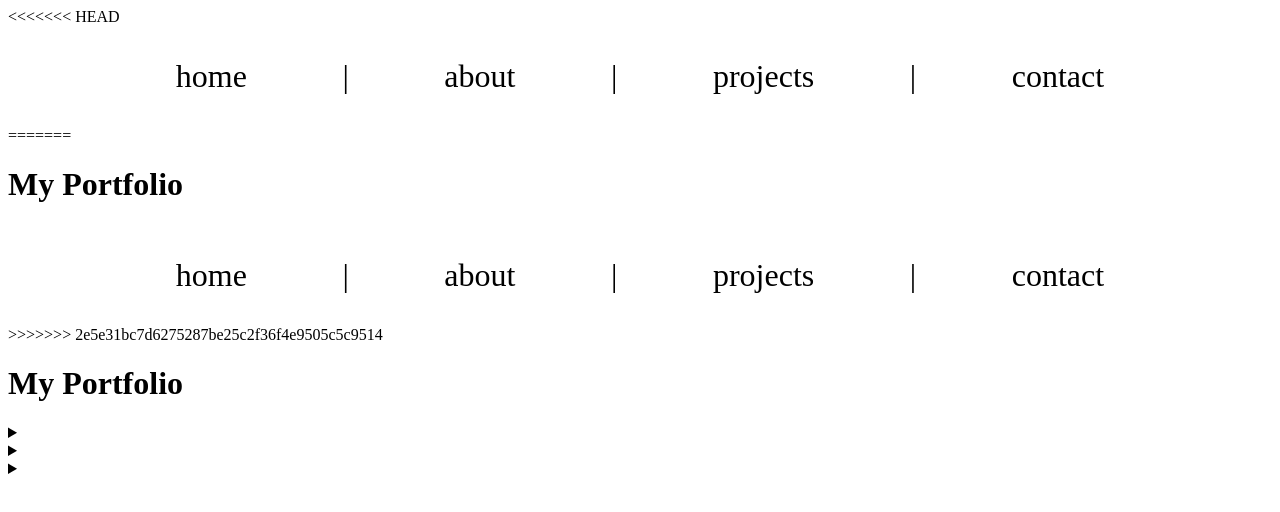
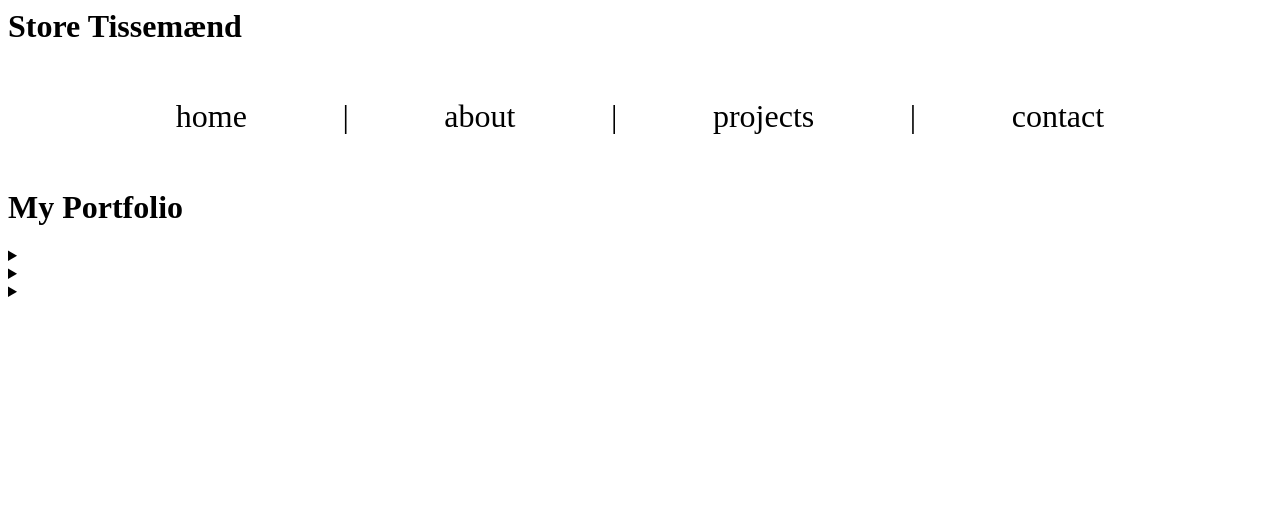
Before and after one commit to magn902m/mygitexercise, a plain HTML site: page index.html in a window 1280 px wide. Drawn offline with Linux system fonts and the light colour scheme.

Commit message:
fix heading

```diff
--- a/index.html
+++ b/index.html
@@ -5,7 +5,7 @@
 	<link rel="stylesheet" href="styles.css" />
 </head>
 <header>
-<<<<<<< HEAD
+	<h1>Store Tissemænd</h1>
 	<nav>
 		<ul>
 			<li><a href="index.html#">home</a></li>
@@ -17,20 +17,6 @@
 			<li><a href="contact.html">contact</a></li>
 		</ul>
 	</nav>
-=======
-  <h1>My Portfolio</h1>
-  <nav>
-    <ul>
-      <li><a href="index.html#">home</a></li>
-      <div>|</div>
-      <li><a href="index.html#about">about</a></li>
-      <div>|</div>
-      <li><a href="index.html#projects">projects</a></li>
-      <div>|</div>
-      <li><a href="contact.html">contact</a></li>
-    </ul>
-  </nav>
->>>>>>> 2e5e31bc7d6275287be25c2f36f4e9505c5c9514
 </header>
 <main>
 	<h1>My Portfolio</h1>
```
